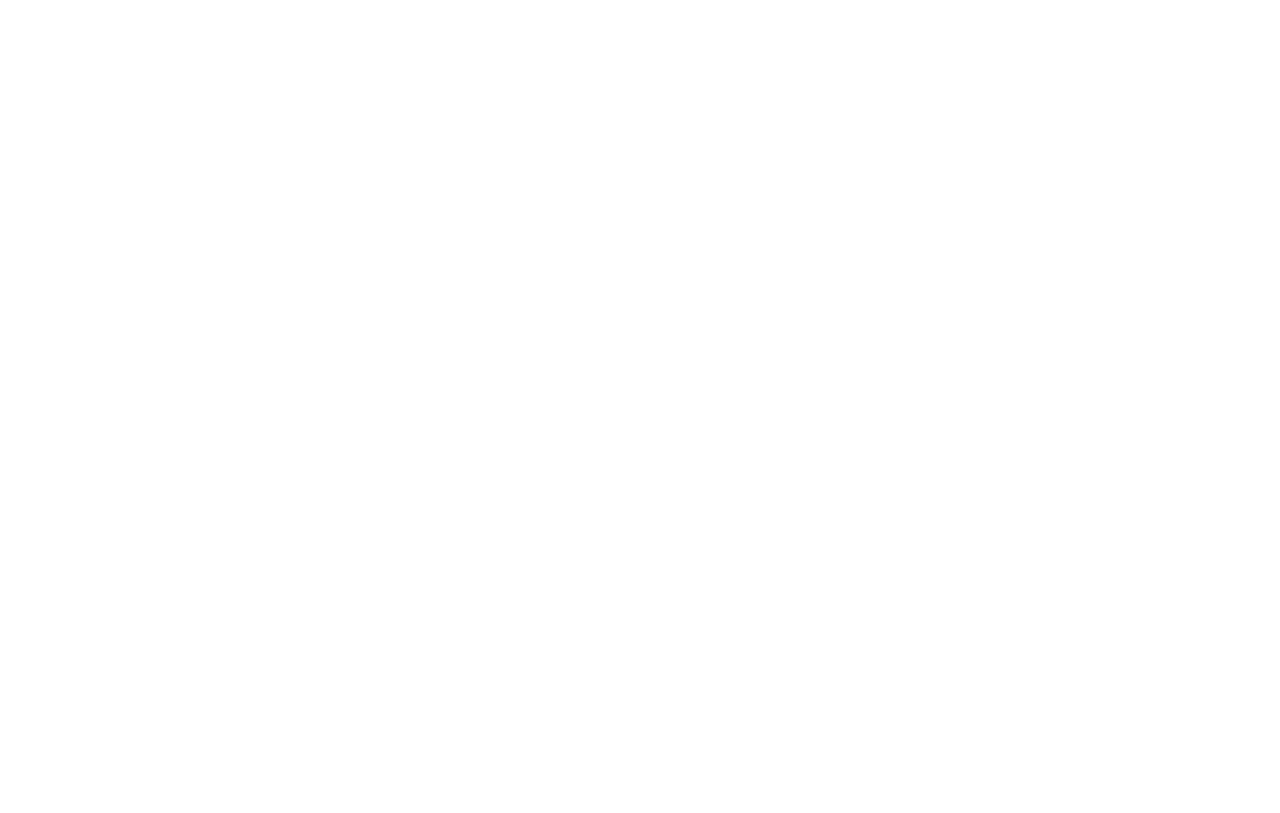
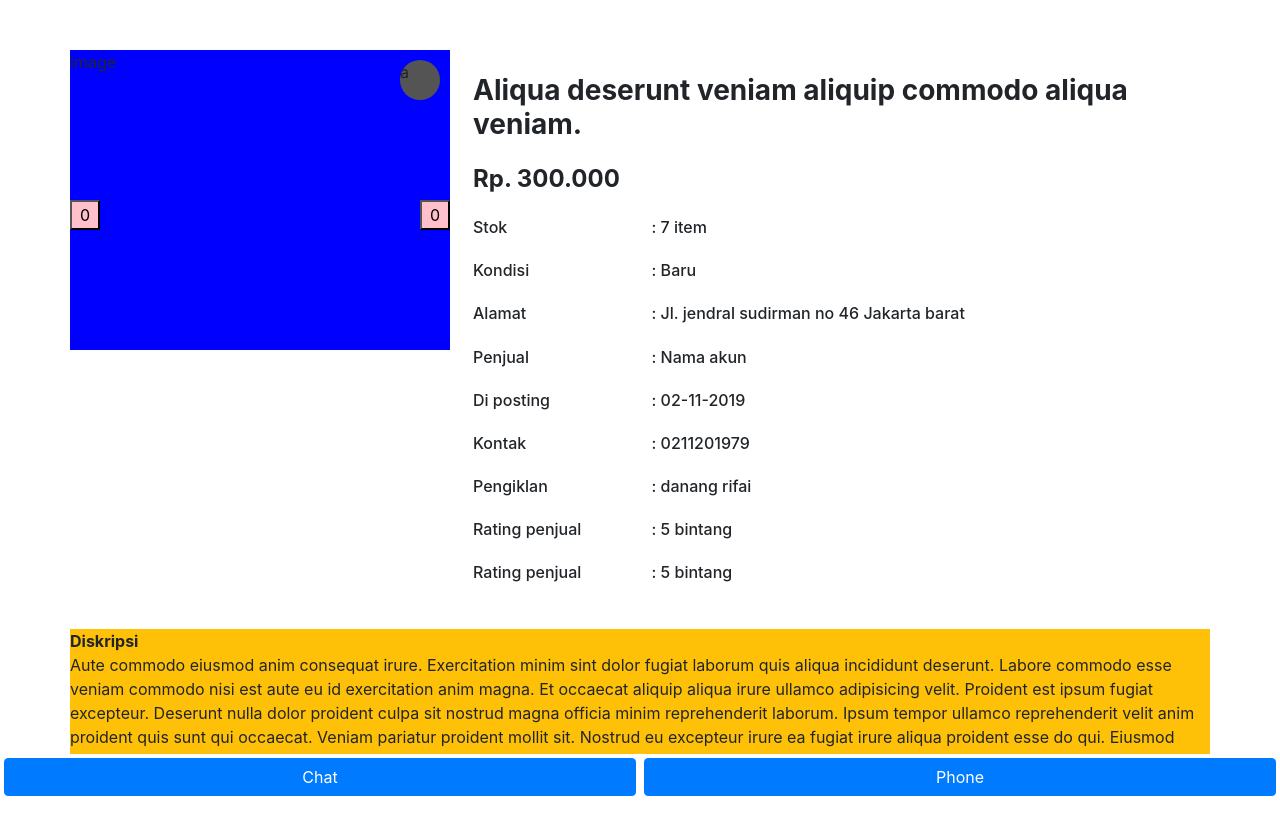
Before and after one commit to danangkonang/olshoop, a React (Create React App) app: page /detail in a window 1280 px wide. Built offline with nearby package versions, Linux system fonts and the light colour scheme.

Commit message:
add detail

```diff
--- a/src/router/Router.js
+++ b/src/router/Router.js
@@ -5,6 +5,7 @@
    Route
  } from "react-router-dom";
  import Home from '../screen/Home'
+ import Detail from '../screen/Detail'
  export default class App extends React.Component {
 
    render() {
@@ -12,6 +13,7 @@
          <Router>
             <Switch>
                <Route path={process.env.PUBLIC_URL + '/'} exact component={Home}/>
+               <Route path={process.env.PUBLIC_URL + '/detail'} component={Detail}/>
             </Switch>
          </Router>
       )
--- /dev/null
+++ b/src/screen/Detail.js
@@ -0,0 +1,220 @@
+import React from 'react'
+import '../components/style.scss'
+export default class App extends React.Component {
+   state={
+      image:[1,2,3,4,5,6],
+      product:[],
+      isLogin:true,
+      selectedIndex: 0,
+      x:0
+   }
+
+   goLeft =()=>{
+      this.state.x===0?
+      this.setState({x: this.state.x - 100*(this.state.image.length-1)})
+      :
+      this.setState({x: this.state.x + 100})
+   }
+   goRight =()=>{
+      (this.state.x=== -100*(this.state.image.length-1))?
+      this.setState({x: 0})
+      :
+      this.setState({x: this.state.x - 100})
+   }
+
+   render(){
+      return(
+         <React.Fragment>
+
+            <div className="container" style={{marginBottom:30,marginTop:50}}>
+               <div className="row">
+                  <div className="col-md-4 col-12 p-0 d-flex flex-column">
+
+                     <div className="content">
+                        <div className="corousels" onTouchEnd={(e)=>console.log(e.isDefaultPrevented)}>
+                           {
+                              this.state.image.map(item=>(
+                                 <div className="corousel" style={{background:item%2===0?'lightseagreen':'blue',transform:`translateX(${this.state.x}%)`}} key={item}>
+                                    image
+                                 </div>
+                              ))
+                           }
+                        </div>
+
+                        <div className="info_index">
+                           a
+                           {/* <span>1/5</span> */}
+                        </div>
+                        <button onClick={this.goLeft} className="goLeft">
+                           0
+                        </button>
+                        <button onClick={this.goRight} className="goRight">
+                           0
+                        </button>
+                     </div>
+
+                        {/* <img
+                        src="https://cf.shopee.co.id/file/1164063084035f07b8f70431d74053c1"
+                        alt="as"
+                        // style={{width:'100%',height:'100%'}}
+                        />
+                        <img
+                        src="https://cf.shopee.co.id/file/1164063084035f07b8f70431d74053c1"
+                        alt="as"
+                        // style={{width:'100%',height:'100%'}}
+                        />
+                        <img
+                        src="https://cf.shopee.co.id/file/1164063084035f07b8f70431d74053c1"
+                        alt="as"
+                        // style={{width:'100%',height:'100%'}}
+                        /> */}
+
+
+                     {/* <div className="border mb-1" style={{height:'80%'}}>
+                        <img
+                        src="https://cf.shopee.co.id/file/1164063084035f07b8f70431d74053c1"
+                        alt="as"
+                        style={{width:'100%',height:'100%'}}
+                        />
+                     </div>
+                     <div className="border border-primary" style={{height:'20%'}}>
+                        <img
+                        className="thumb"
+                        src="https://cf.shopee.co.id/file/1164063084035f07b8f70431d74053c1"
+                        alt="sddf"
+                        />
+                        <img
+                        className="thumb"
+                        src="https://cf.shopee.co.id/file/1164063084035f07b8f70431d74053c1"
+                        alt="sddf"
+                        />
+                        <img
+                        className="thumb"
+                        src="https://cf.shopee.co.id/file/1164063084035f07b8f70431d74053c1"
+                        alt="sddf"
+                        />
+                        <img
+                        className="thumb"
+                        src="https://cf.shopee.co.id/file/1164063084035f07b8f70431d74053c1"
+                        alt="sddf"
+                        />
+                        <img
+                        className="thumb"
+                        src="https://cf.shopee.co.id/file/1164063084035f07b8f70431d74053c1"
+                        alt="sddf"
+                        />
+                     </div> */}
+
+                  </div>
+
+                  <div className="col-md-8 col-12 pt-3">
+                     <div className="d-flex flex-column">
+                        <div className="p-2 h3 font-weight-bold">
+                           Aliqua deserunt veniam aliquip commodo aliqua veniam.
+                        </div>
+                        <div className="p-2 h4 font-weight-bold">
+                           Rp. 300.000
+                        </div>
+                        <div className="p-2 h6 d-flex flex-row">
+                           <div className="w-25">
+                              Stok
+                           </div>
+                           <div>
+                              : 7 item
+                           </div>
+                        </div>
+                        <div className="p-2 h6 d-flex flex-row">
+                           <div className="w-25">
+                              Kondisi
+                           </div>
+                           <div>
+                              : Baru
+                           </div>
+                        </div>
+                        <div className="p-2 h6 d-flex flex-row">
+                           <div className="w-25">
+                              Alamat
+                           </div>
+                           <div>
+                              : Jl. jendral sudirman no 46 Jakarta barat
+                           </div>
+                        </div>
+                        <div className="p-2 h6 d-flex flex-row">
+                           <div className="w-25">
+                              Penjual
+                           </div>
+                           <div>
+                              : Nama akun
+                           </div>
+                        </div>
+                        <div className="p-2 h6 d-flex flex-row">
+                           <div className="w-25">
+                              Di posting
+                           </div>
+                           <div>
+                              : 02-11-2019
+                           </div>
+                        </div>
+                        <div className="p-2 h6 d-flex flex-row">
+                           <div className="w-25">
+                              Kontak
+                           </div>
+                           <div>
+                              : 0211201979
+                           </div>
+                        </div>
+                        <div className="p-2 h6 d-flex flex-row">
+                           <div className="w-25">
+                              Pengiklan
+                           </div>
+                           <div>
+                              : danang rifai
+                           </div>
+                        </div>
+                        <div className="p-2 h6 d-flex flex-row">
+                           <div className="w-25">
+                              Rating penjual
+                           </div>
+                           <div>
+                              : 5 bintang
+                           </div>
+                        </div>
+                        <div className="p-2 h6 d-flex flex-row">
+                           <div className="w-25">
+                              Rating penjual
+                           </div>
+                           <div>
+                              : 5 bintang
+                           </div>
+                        </div>
+                     </div>
+
+                  </div>
+               </div>
+
+            </div>
+
+            <div className="container bg-warning p-0">
+               <div className="font-weight-bold">Diskripsi</div>
+               <p>
+                  Aute commodo eiusmod anim consequat irure. Exercitation minim sint dolor fugiat laborum quis aliqua incididunt deserunt. Labore commodo esse veniam commodo nisi est aute eu id exercitation anim magna. Et occaecat aliquip aliqua irure ullamco adipisicing velit. Proident est ipsum fugiat excepteur. Deserunt nulla dolor proident culpa sit nostrud magna officia minim reprehenderit laborum. Ipsum tempor ullamco reprehenderit velit anim proident quis sunt qui occaecat.
+                  Veniam pariatur proident mollit sit. Nostrud eu excepteur irure ea fugiat irure aliqua proident esse do qui. Eiusmod excepteur minim aliqua aliquip eu mollit sunt nisi laboris aliqua elit ad. Adipisicing minim magna consequat duis reprehenderit ut exercitation ex. Deserunt commodo aliqua anim ea officia laboris cillum enim.
+               </p>
+            </div>
+
+            {/* <Product product={this.state.product} margin={60}/> */}
+
+            <div className="container-fluid" style={{position:'fixed',bottom:0}}>
+               <div className="row bg-white">
+                  <div className="col p-1">
+                        <button type="button" className="btn btn-block btn-primary">Chat</button>
+                  </div>
+                  <div className="col p-1">
+                        <button type="button" className="btn btn-block btn-primary">Phone</button>
+                  </div>
+               </div>
+            </div>
+         </React.Fragment>
+      )
+   }
+}
```
